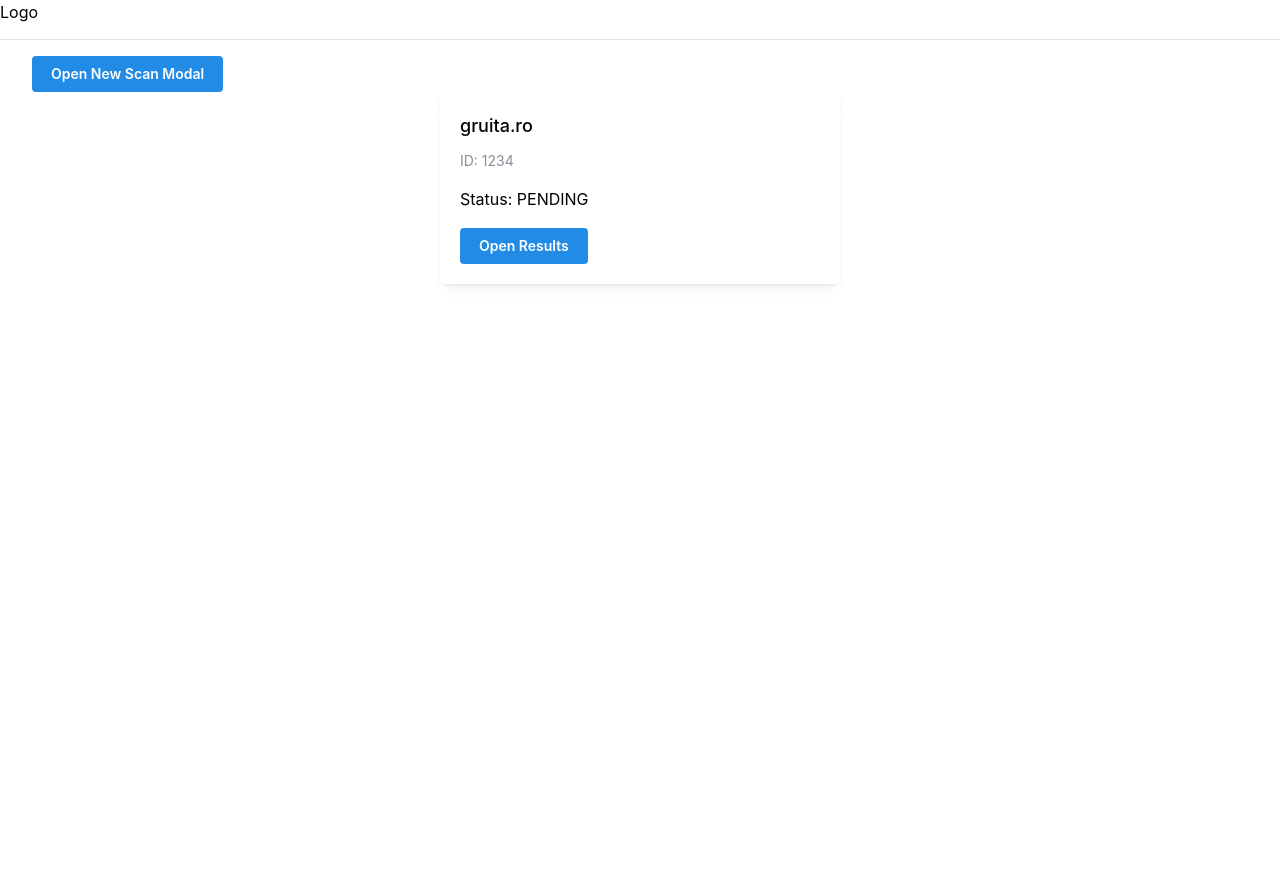
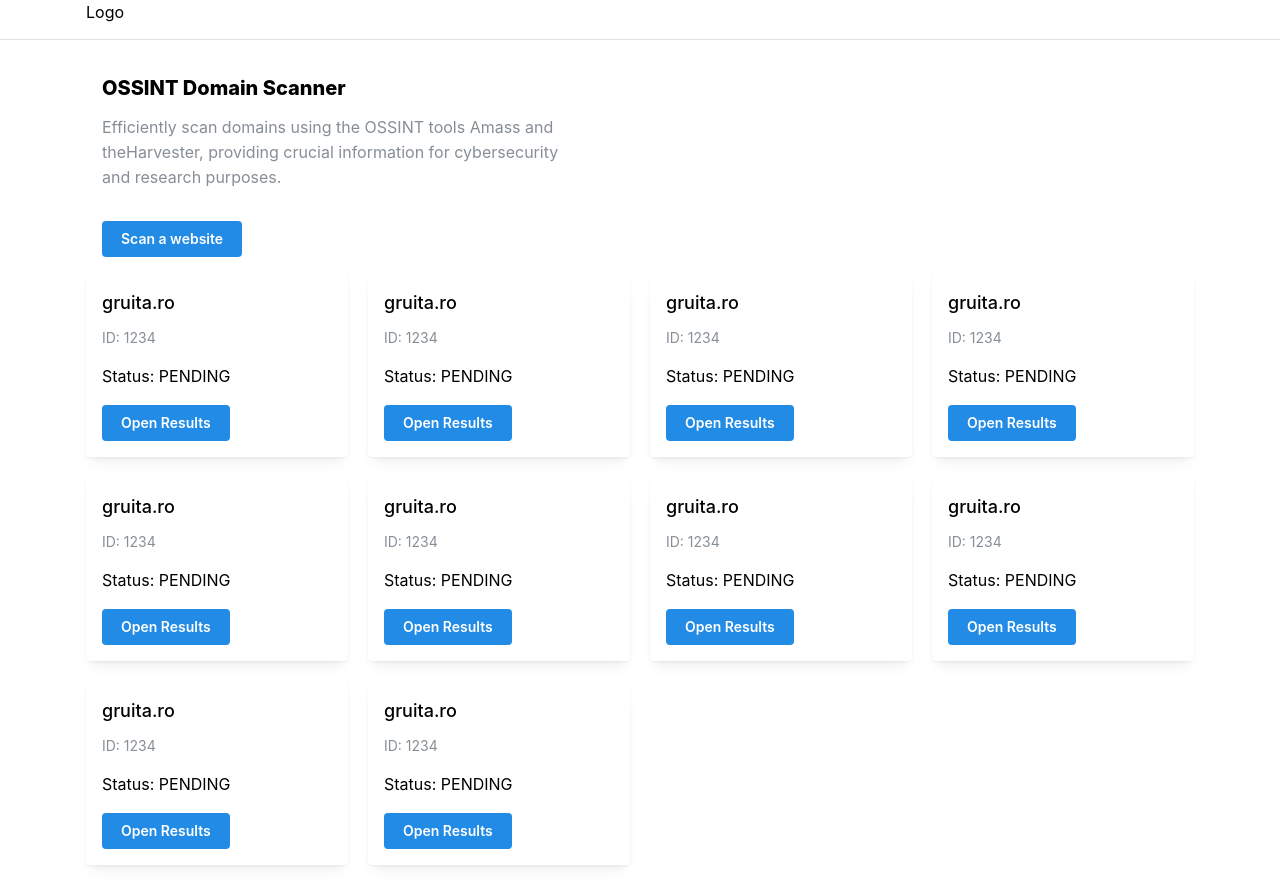
Before and after one commit to marcgr9/ptbox-assignment-ui, a React (Create React App) app: page / in a window 1280 px wide. Before the commit the page ends 800 px from the top, so only its background shows below. Built offline with nearby package versions, Linux system fonts and the light colour scheme.

Commit message:
base layout

```diff
--- a/package.json
+++ b/package.json
@@ -44,5 +44,10 @@
       "last 1 firefox version",
       "last 1 safari version"
     ]
+  },
+  "devDependencies": {
+    "postcss": "^8.4.38",
+    "postcss-preset-mantine": "^1.15.0",
+    "postcss-simple-vars": "^7.0.1"
   }
 }
--- a/src/App.tsx
+++ b/src/App.tsx
@@ -1,17 +1,13 @@
 import './App.css';
 import MainPage from "./pages/MainPage";
-import {AppShell, Burger, Combobox, createTheme, MantineProvider, Text} from "@mantine/core";
+import {AppShell, Combobox, Container, createTheme, MantineProvider} from "@mantine/core";
 import React from "react";
-import Header = Combobox.Header;
-import {useDisclosure} from "@mantine/hooks";
 
 const theme = createTheme({
     /** Put your mantine theme override here */
 });
 
 function App() {
-  const [opened, { toggle }] = useDisclosure();
-
   return (
       <MantineProvider>
           <AppShell
@@ -19,7 +15,10 @@ function App() {
               padding="md"
           >
               <AppShell.Header>
-                  <div>Logo</div>
+                  <Container size={'lg'}>
+                      <div>Logo</div>
+                  </Container>
+
               </AppShell.Header>
 
               <AppShell.Main>
--- /dev/null
+++ b/src/components/NewScanCard.tsx
@@ -0,0 +1,20 @@
+import React from "react";
+import {Card, Paper, Text} from "@mantine/core";
+import NewScanModalButton from "./NewScanModalButton";
+
+function NewScanCard() {
+    return (
+        <Card maw={500}>
+            <Text fw={800} size={'xl'} mb="xs">
+                OSSINT Domain Scanner
+            </Text>
+            <Text c="dimmed" size="md" mb={'xl'}>
+                Efficiently scan domains using the OSSINT tools Amass and theHarvester, providing crucial information for cybersecurity and research purposes.
+            </Text>
+
+            <NewScanModalButton />
+        </Card>
+    );
+}
+
+export default NewScanCard;
--- a/src/components/ScanFormModal.tsx
+++ b/src/components/NewScanModalButton.tsx
@@ -1,7 +1,7 @@
 import React, {useState} from 'react';
 import {Button, Container, Group, Modal, SegmentedControl, Text, TextInput, useMantineTheme} from '@mantine/core';
 
-function ScanFormModal() {
+function NewScanModalButton() {
   const [opened, setOpened] = useState(false);
   const theme = useMantineTheme();
 
@@ -13,7 +13,7 @@ function ScanFormModal() {
     <>
       <Modal
         opened={opened}
-        onClose={() => {}}
+        onClose={() => setOpened(false)}
         title="New Scan"
         closeOnClickOutside={false}
       >
@@ -48,10 +48,12 @@ function ScanFormModal() {
       </Modal>
 
         <Group>
-            <Button onClick={() => setOpened(true)}>Open New Scan Modal</Button>
+            <Button onClick={() => setOpened(true)}>
+                Scan a website
+            </Button>
         </Group>
     </>
   );
 }
 
-export default ScanFormModal;
+export default NewScanModalButton;
--- a/src/components/ScanCard.tsx
+++ b/src/components/ScanCard.tsx
@@ -3,7 +3,7 @@ import {Button, Card, Container, Group, Text} from "@mantine/core";
 
 function ScanCard() {
     return (
-        <Card shadow="sm" padding="lg" style={{ maxWidth: 400, margin: 'auto' }}>
+        <Card shadow="sm" w={'auto'} maw={'400'} padding="md">
             <Text fw={500} size="lg" mb="xs">
                 gruita.ro
             </Text>
--- /dev/null
+++ b/src/components/ScansList.tsx
@@ -0,0 +1,24 @@
+import React from "react";
+import {Button, Card, Container, Group, SimpleGrid, Text} from "@mantine/core";
+import ScanCard from "./ScanCard";
+
+function ScansList() {
+    return (
+        <SimpleGrid
+            cols={{
+                xs: 1,
+                sm: 2,
+                md: 4,
+            }}
+            spacing="lg"
+        >
+            {
+                Array.from({length: 10}, (_, i) => (
+                    <ScanCard/>
+                ))
+            }
+        </SimpleGrid>
+    );
+}
+
+export default ScansList;
--- a/src/pages/MainPage.tsx
+++ b/src/pages/MainPage.tsx
@@ -1,13 +1,13 @@
 import React from "react";
-import {Combobox, Container} from "@mantine/core";
-import ScanFormModal from "../components/ScanFormModal";
-import ScanCard from "../components/ScanCard";
+import {Container} from "@mantine/core";
+import NewScanCard from "../components/NewScanCard";
+import ScansList from "../components/ScansList";
 
 function MainPage() {
     return (
-        <Container size="xl">
-            <ScanFormModal />
-            <ScanCard />
+        <Container size={'lg'}>
+            <NewScanCard />
+            <ScansList />
         </Container>
     );
 }
```
Also changed, not shown: 1 other file (tests, documents, lock files or other folders).
